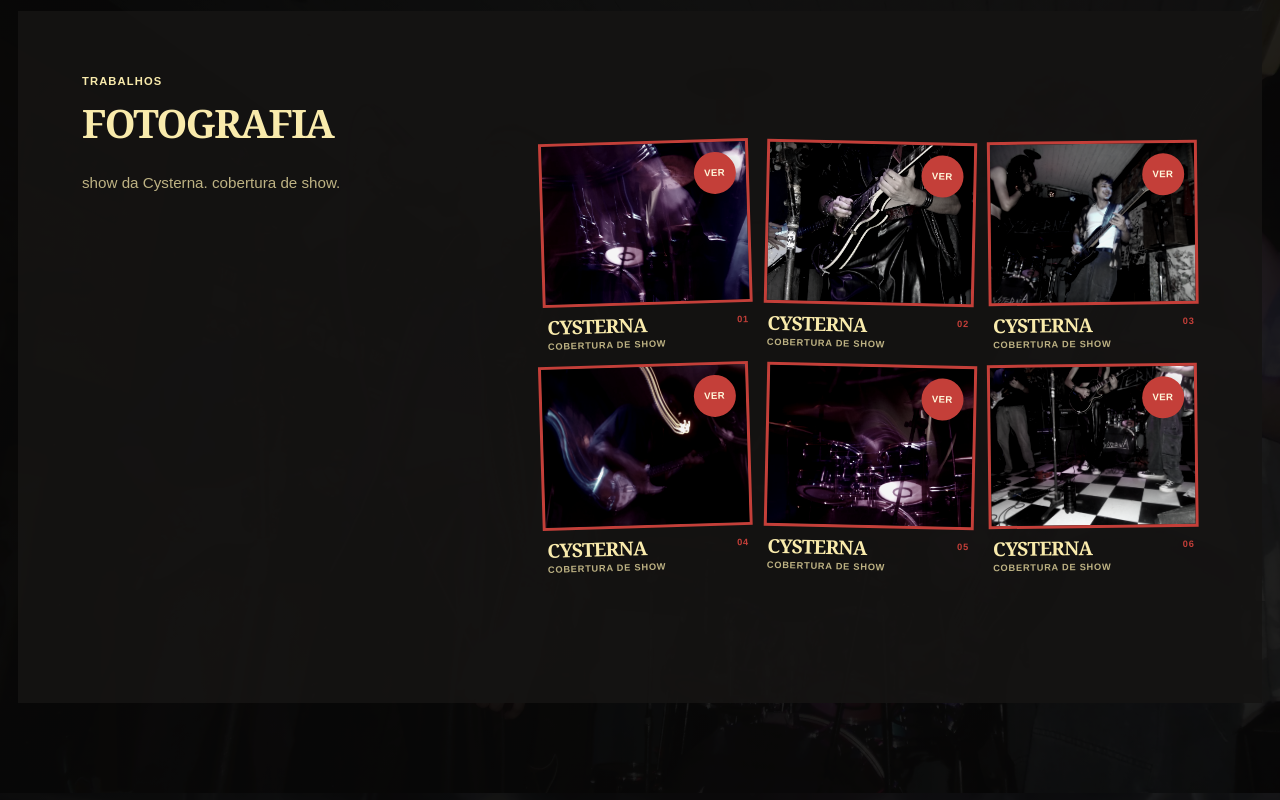
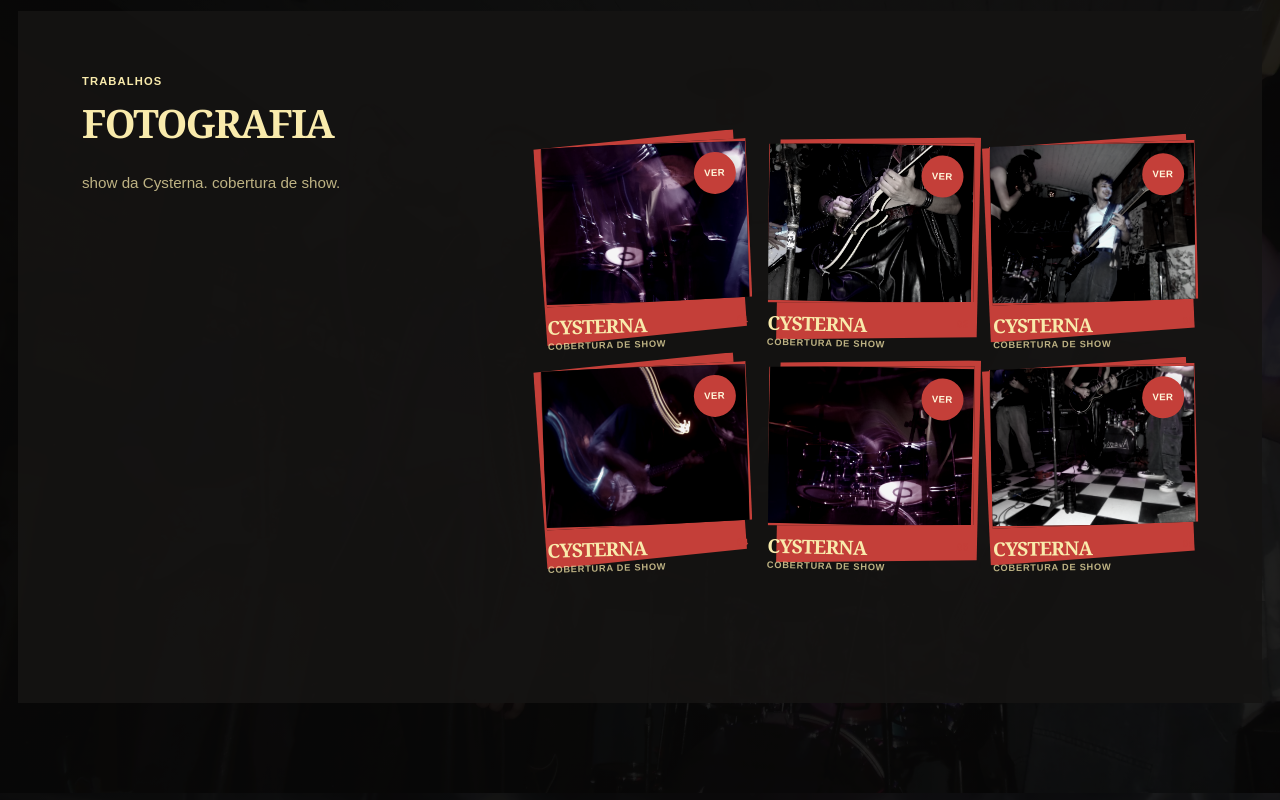
Before and after one commit to wired-layer-co/isabella-comunicacao-bandas, a React (Vite) app: page / in a window 1280 px wide. Shown: the part 3560-4360 px from the top of the page. Built offline with nearby package versions, Linux system fonts and the light colour scheme.

Commit message:
style: adiciona molduras recortadas aos trabalhos

```diff
--- a/src/styles.css
+++ b/src/styles.css
@@ -100,13 +100,19 @@ button,a { color:inherit; } button { border:0; font:inherit; } img { display:blo
 .work-group-panel { color:var(--paper); background:rgba(21,20,19,.94); }
 .work-group header>span { color:var(--muted-paper); }
 .work-card { color:var(--paper); transform-origin:center; }
-.work-card-media { border:3px solid var(--red-light); background:var(--ink); }
+.work-card { position:relative; isolation:isolate; }
+.work-card::before { position:absolute; z-index:0; inset:-7px 8px 9px -7px; background:var(--red-light); clip-path:polygon(2% 5%,98% 0,100% 95%,4% 100%); content:''; pointer-events:none; transform:rotate(-1.2deg); transition:inset 360ms cubic-bezier(.16,1,.3,1),transform 360ms cubic-bezier(.16,1,.3,1); }
+.work-card:nth-child(3n + 2)::before { inset:-8px -6px 7px 7px; transform:rotate(1.2deg); }
+.work-card:nth-child(3n)::before { inset:-5px 5px 10px -8px; transform:rotate(-.7deg); }
+.work-card-media,.work-card-copy { position:relative; z-index:1; }
+.work-card-media { border:3px solid var(--red-light); background:var(--ink); clip-path:polygon(1% 3%,99% 0,100% 97%,2% 100%); }
 .work-card-media img { filter:grayscale(.82) contrast(1.22) brightness(.96); }
 .work-card:hover img { filter:grayscale(.08) contrast(1.1) brightness(1.02); }
 .work-card:nth-child(3n + 1) { transform:rotate(-1.7deg); }
 .work-card:nth-child(3n + 2) { transform:rotate(1.25deg); }
 .work-card:nth-child(3n) { transform:rotate(-.65deg); }
 .work-card:hover { transform:translateY(-10px) rotate(0deg); }
+.work-card:hover::before { inset:-11px 11px 13px -11px; transform:rotate(-.3deg); }
 .work-card.is-previewing { transform:none !important; }
 .work-card-copy { position:relative; gap:4px 10px; padding:11px 4px 0; }
 .work-card-copy strong { font-family:'Bodoni Moda Variable',Georgia,serif; font-size:clamp(1rem,1.5vw,1.45rem); font-variation-settings:'opsz' 36,'wght' 640; letter-spacing:-.035em; line-height:.95; text-transform:uppercase; }
```
